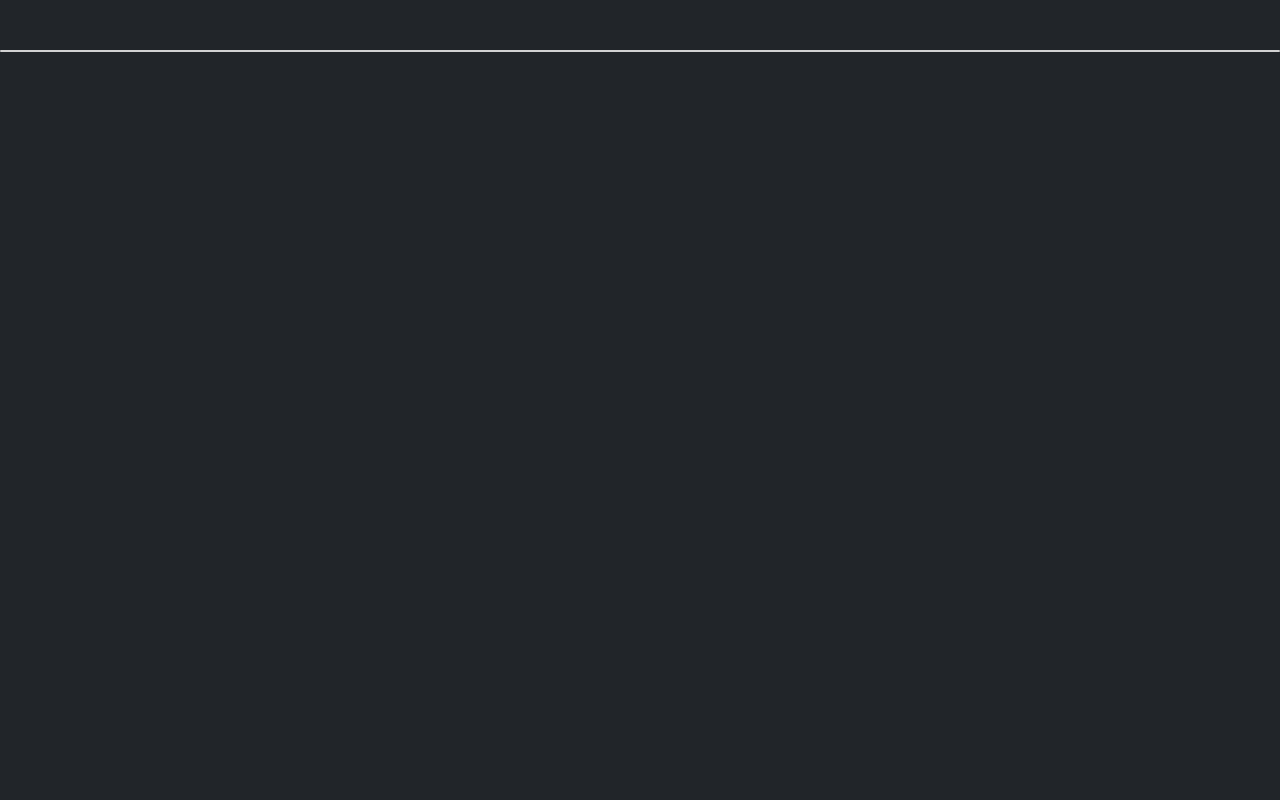
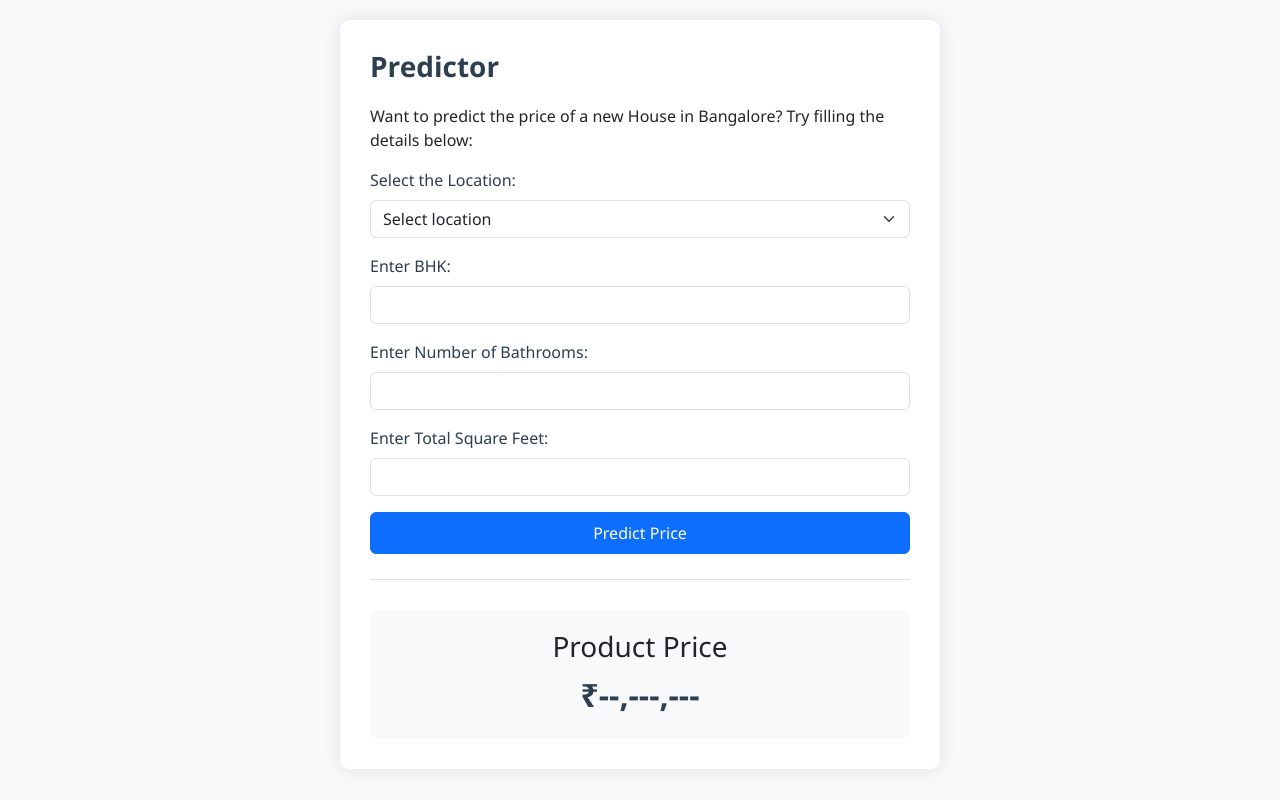
Before and after one commit to jaggusuperhit/Linear-Regression, a Flask app: page / in a window 1280 px wide. Before the commit the page is almost empty. Run offline with Flask 3, Linux system fonts and the light colour scheme.

Commit message:
UI added

```diff
--- a/app.py
+++ b/app.py
@@ -1,11 +1,48 @@
-from flask import Flask, render_template, request
+from flask import Flask, render_template, request, jsonify
+import numpy as np
 
 app = Flask(__name__)
 
+# Sample locations data
+locations = [
+    "1st Phase JP Nagar",
+    "1st Block Jayanagar",
+    "2nd Phase Judicial Layout",
+    "2nd Stage Nagarbhavi",
+    "5th Block Hbr Layout",
+    # Add more locations as needed
+]
+
 @app.route('/')
 def index():
-    return render_template('index.html')
+    return render_template('index.html', locations=locations)
 
+@app.route('/predict', methods=['POST'])
+def predict():
+    try:
+        # Get form data
+        data = request.get_json()
+        location = data.get('location')
+        bhk = float(data.get('bhk'))
+        bath = float(data.get('bathrooms'))
+        sqft = float(data.get('sqft'))
 
-if __name__== "__main__":
+        # Dummy prediction logic - replace with your actual model
+        base_price = sqft * 5000  # ₹5000 per sqft as base
+        location_factor = 1.2 if location == "1st Phase JP Nagar" else 1.0
+        bhk_factor = 1 + (bhk - 1) * 0.1
+        bath_factor = 1 + (bath - 1) * 0.05
+
+        price = base_price * location_factor * bhk_factor * bath_factor
+        price_rounded = round(price / 100000) * 100000  # Round to nearest lakh
+
+        return jsonify({
+            'price': f"₹{price_rounded:,.2f}",
+            'estimate': "(estimate)"
+        })
+
+    except Exception as e:
+        return jsonify({'error': str(e)}), 400
+
+if __name__ == '__main__':
     app.run(debug=True, port=5001)
--- a/templates/index.html
+++ b/templates/index.html
@@ -1,34 +1,145 @@
-<!doctype html>
-<html lang="ar" dir="rtl">
-  <head>
-    <!-- Required meta tags -->
-    <meta charset="utf-8">
-    <meta name="viewport" content="width=device-width, initial-scale=1">
+<!DOCTYPE html>
+<html lang="en">
+<head>
+    <meta charset="UTF-8">
+    <meta name="viewport" content="width=device-width, initial-scale=1.0">
+    <title>Bangalore House Price Predictor</title>
+    <link href="https://cdn.jsdelivr.net/npm/bootstrap@5.3.0/dist/css/bootstrap.min.css" rel="stylesheet">
+    <style>
+        body {
+            font-family: 'Segoe UI', Tahoma, Geneva, Verdana, sans-serif;
+            background-color: #f8f9fa;
+            padding: 20px;
+        }
+        .predictor-container {
+            max-width: 600px;
+            margin: 0 auto;
+            background-color: white;
+            padding: 30px;
+            border-radius: 10px;
+            box-shadow: 0 0 20px rgba(0,0,0,0.1);
+        }
+        h1 {
+            color: #2c3e50;
+            margin-bottom: 20px;
+            font-size: 28px;
+            font-weight: 600;
+        }
+        .form-label {
+            font-weight: 500;
+            color: #2c3e50;
+        }
+        .price-display {
+            margin-top: 30px;
+            padding: 20px;
+            background-color: #f8f9fa;
+            border-radius: 8px;
+            text-align: center;
+        }
+        .price-value {
+            font-size: 32px;
+            font-weight: 700;
+            color: #2c3e50;
+        }
+        .price-estimate {
+            font-size: 16px;
+            color: #7f8c8d;
+        }
+        .divider {
+            border-top: 1px solid #e0e0e0;
+            margin: 25px 0;
+        }
+    </style>
+</head>
+<body>
+    <div class="predictor-container">
+        <h1>Predictor</h1>
+        <p>Want to predict the price of a new House in Bangalore? Try filling the details below:</p>
 
-    <!-- Bootstrap CSS -->
-    <link rel="stylesheet" href="https://cdn.jsdelivr.net/npm/bootstrap@5.3.6/dist/css/bootstrap.rtl.min.css" integrity="sha384-MdqCcafa5BLgxBDJ3d/4D292geNL64JyRtSGjEszRUQX9rhL1QkcnId+OT7Yw+D+" crossorigin="anonymous">
+        <form id="predictionForm">
+            <div class="mb-3">
+                <label for="location" class="form-label">Select the Location:</label>
+                <select class="form-select" id="location" required>
+                    <option value="" disabled selected>Select location</option>
+                    {% for location in locations %}
+                    <option value="{{ location }}">{{ location }}</option>
+                    {% endfor %}
+                </select>
+            </div>
 
-    <title>House Price Predictor</title>
-  </head>
-  <body class="bg-dark">
-        <div class="container">
-            </div class="row">
-                <div class="card" style="width: 100%; height: 100%; margin-top: 50px">
+            <div class="mb-3">
+                <label for="bhk" class="form-label">Enter BHK:</label>
+                <input type="number" class="form-control" id="bhk" min="1" max="10" required>
+            </div>
 
-                </div>
+            <div class="mb-3">
+                <label for="bathrooms" class="form-label">Enter Number of Bathrooms:</label>
+                <input type="number" class="form-control" id="bathrooms" min="1" max="10" required>
+            </div>
+
+            <div class="mb-3">
+                <label for="sqft" class="form-label">Enter Total Square Feet:</label>
+                <input type="number" class="form-control" id="sqft" min="100" required>
+            </div>
+
+            <button type="submit" class="btn btn-primary w-100 py-2">Predict Price</button>
+        </form>
+
+        <div class="divider"></div>
+
+        <div class="price-display">
+            <h3>Product Price</h3>
+            <div class="price-value" id="priceValue">₹--,---,---</div>
+            <div class="price-estimate" id="priceEstimate"></div>
         </div>
-    <div>
-  </body>
+    </div>
 
-    <!-- Optional JavaScript; choose one of the two! -->
+    <script src="https://cdn.jsdelivr.net/npm/bootstrap@5.3.0/dist/js/bootstrap.bundle.min.js"></script>
+    <script>
+        document.getElementById('predictionForm').addEventListener('submit', function(e) {
+            e.preventDefault();
 
-    <!-- Option 1: Bootstrap Bundle with Popper -->
-    <script src="https://cdn.jsdelivr.net/npm/bootstrap@5.3.6/dist/js/bootstrap.bundle.min.js" integrity="sha384-j1CDi7MgGQ12Z7Qab0qlWQ/Qqz24Gc6BM0thvEMVjHnfYGF0rmFCozFSxQBxwHKO" crossorigin="anonymous"></script>
+            const formData = {
+                location: document.getElementById('location').value,
+                bhk: document.getElementById('bhk').value,
+                bathrooms: document.getElementById('bathrooms').value,
+                sqft: document.getElementById('sqft').value
+            };
 
-    <!-- Option 2: Separate Popper and Bootstrap JS -->
-    <!--
-    <script src="https://cdn.jsdelivr.net/npm/@popperjs/core@2.11.8/dist/umd/popper.min.js" integrity="sha384-I7E8VVD/ismYTF4hNIPjVp/Zjvgyol6VFvRkX/vR+Vc4jQkC+hVqc2pM8ODewa9r" crossorigin="anonymous"></script>
-    <script src="https://cdn.jsdelivr.net/npm/bootstrap@5.3.6/dist/js/bootstrap.min.js" integrity="sha384-RuyvpeZCxMJCqVUGFI0Do1mQrods/hhxYlcVfGPOfQtPJh0JCw12tUAZ/Mv10S7D" crossorigin="anonymous"></script>
-    -->
-  </body>
+            // Show loading state
+            const submitBtn = document.querySelector('button[type="submit"]');
+            submitBtn.disabled = true;
+            submitBtn.innerHTML = 'Predicting...';
+
+            fetch('/predict', {
+                method: 'POST',
+                headers: {
+                    'Content-Type': 'application/json',
+                },
+                body: JSON.stringify(formData)
+            })
+            .then(response => response.json())
+            .then(data => {
+                if (data.error) {
+                    document.getElementById('priceValue').textContent = 'Error';
+                    document.getElementById('priceEstimate').textContent = data.error;
+                    document.getElementById('priceValue').style.color = 'red';
+                } else {
+                    document.getElementById('priceValue').textContent = data.price;
+                    document.getElementById('priceEstimate').textContent = data.estimate || '';
+                    document.getElementById('priceValue').style.color = '#2c3e50';
+                }
+            })
+            .catch(error => {
+                document.getElementById('priceValue').textContent = 'Error';
+                document.getElementById('priceEstimate').textContent = 'Failed to predict price';
+                document.getElementById('priceValue').style.color = 'red';
+            })
+            .finally(() => {
+                submitBtn.disabled = false;
+                submitBtn.innerHTML = 'Predict Price';
+            });
+        });
+    </script>
+</body>
 </html>
```
